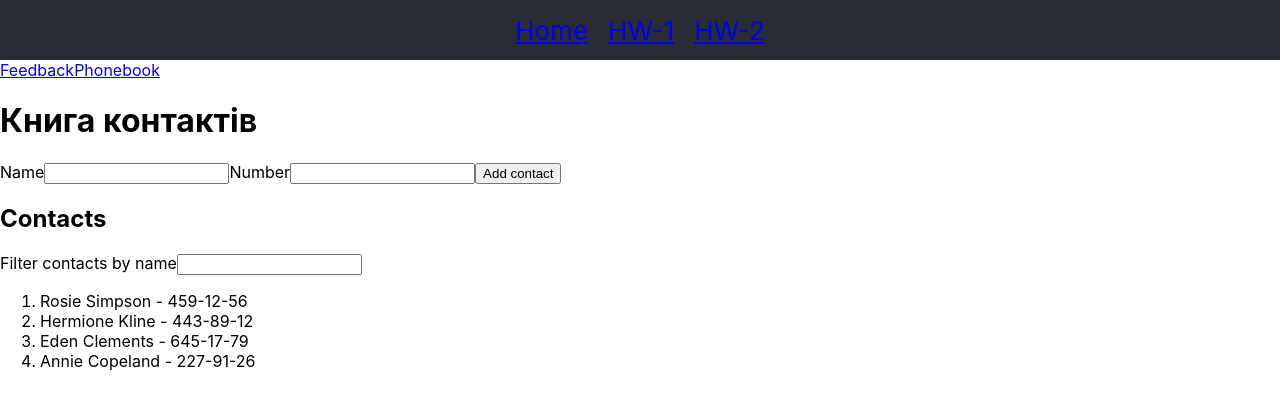
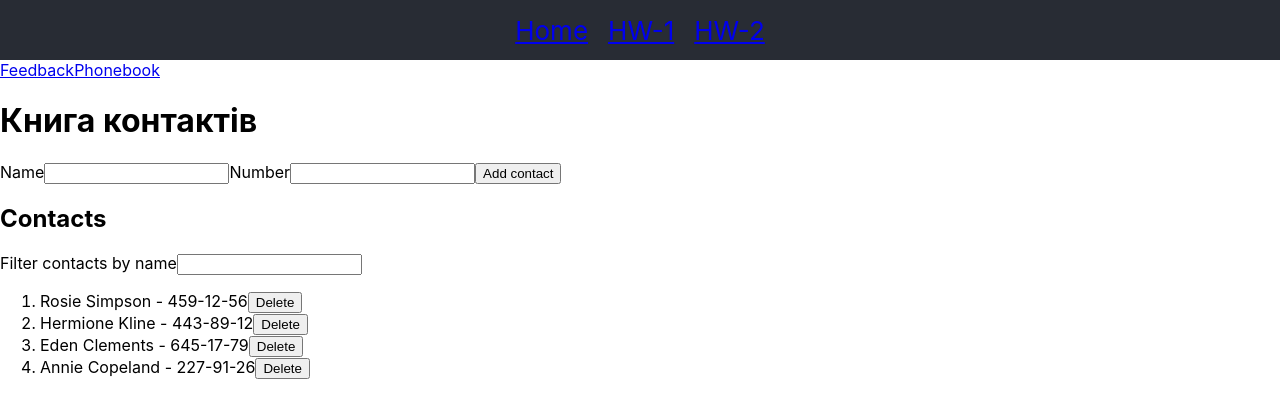
Before and after one commit to Sopelniak/hw-react-repeat, a React (Create React App) app: page /hw-react-repeat/home-work2/phonebook in a window 1280 px wide. Shown: the top 418 px of the page. Built offline with nearby package versions, Linux system fonts and the light colour scheme.

Commit message:
update
add btn delete

```diff
--- a/src/pages/HomeWork2/components/Phonebook/ContactsList/Contact/Contact.jsx
+++ b/src/pages/HomeWork2/components/Phonebook/ContactsList/Contact/Contact.jsx
@@ -1,6 +1,17 @@
-export const Contact = ({ contact }) => (
-  <li>
-    <span>{contact.name}</span>
-    <span> - {contact.number}</span>
-  </li>
-);
+export const Contact = ({ contact, deleteContact }) => {
+  const { name, number, id } = contact;
+
+  const onBtnClick = (e) => {
+    deleteContact(e.target.id);
+  };
+
+  return (
+    <li>
+      <span>{name}</span>
+      <span> - {number}</span>
+      <button type="button" id={id} onClick={onBtnClick}>
+        Delete
+      </button>
+    </li>
+  );
+};
--- a/src/pages/HomeWork2/components/Phonebook/ContactsList/ContactsList.jsx
+++ b/src/pages/HomeWork2/components/Phonebook/ContactsList/ContactsList.jsx
@@ -1,9 +1,13 @@
 import { Contact } from "./Contact/Contact";
 
-export const ContactsList = ({ contacts }) => (
+export const ContactsList = ({ contacts, deleteContact }) => (
   <ol>
     {contacts.map((contact) => (
-      <Contact key={contact.id} contact={contact} />
+      <Contact
+        key={contact.id}
+        contact={contact}
+        deleteContact={deleteContact}
+      />
     ))}
   </ol>
 );
--- /dev/null
+++ b/src/pages/HomeWork2/components/Phonebook/Filter/Filter.jsx
@@ -0,0 +1,8 @@
+export const Filter = ({ onFilter, filter }) => {
+  return (
+    <label>
+      Filter contacts by name
+      <input onChange={onFilter} value={filter} name="filter" type="text" />
+    </label>
+  );
+};
--- a/src/pages/HomeWork2/components/Phonebook/Phonebook.jsx
+++ b/src/pages/HomeWork2/components/Phonebook/Phonebook.jsx
@@ -1,6 +1,7 @@
 import { Component } from "react";
 import { FormAddContact } from "./FormAddContact/FormAddContact";
 import { ContactsList } from "./ContactsList/ContactsList";
+import { Filter } from "./Filter/Filter";
 
 export class Phonebook extends Component {
   state = {
@@ -14,14 +15,24 @@ export class Phonebook extends Component {
   };
 
   addContact = (newContact) => {
-    this.setState((prevState) => {
-      return {
-        contacts: [...prevState.contacts, newContact],
-      };
-    });
+    const { contacts } = this.state;
+    if (
+      contacts.find(
+        (contact) =>
+          contact.name.toLowerCase() === newContact.name.toLowerCase()
+      )
+    ) {
+      alert(`${newContact.name} is already in the contacts`);
+    } else {
+      this.setState((prevState) => {
+        return {
+          contacts: [...prevState.contacts, newContact],
+        };
+      });
+    }
   };
 
-  onFilter = (e) => {
+  filterHandler = (e) => {
     this.setState({ filter: e.target.value });
   };
 
@@ -30,24 +41,29 @@ export class Phonebook extends Component {
       contact.name.toLowerCase().includes(this.state.filter.toLowerCase())
     );
 
+  deleteContact = (id) => {
+    this.setState((prevState) => {
+      const contactsUpdate = prevState.contacts.filter(
+        (contact) => contact.id !== id
+      );
+      return { contacts: contactsUpdate };
+    });
+  };
+
   render() {
-    const { filter } = this.state;
     const contacts = this.filterContacts();
     return (
       <>
         <h1>Книга контактів</h1>
         <FormAddContact addContact={this.addContact} />
+
         <h2>Contacts</h2>
-        <label>
-          Filter contacts by name
-          <input
-            onChange={this.onFilter}
-            value={filter}
-            name="filter"
-            type="text"
-          />
-        </label>
-        <ContactsList contacts={contacts} />
+        {this.state.contacts.length > 0 ? (
+          <Filter onFilter={this.filterHandler} filter={this.state.filter} />
+        ) : (
+          <p>There is no contacts</p>
+        )}
+        <ContactsList contacts={contacts} deleteContact={this.deleteContact} />
       </>
     );
   }
```
Also changed, not shown: src/pages/HomeWork2/components/Phonebook/Filter/Filter.module.css (added).
